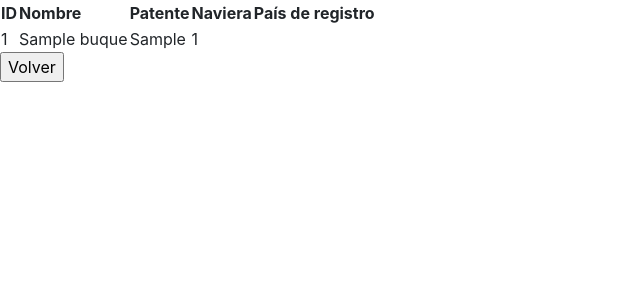
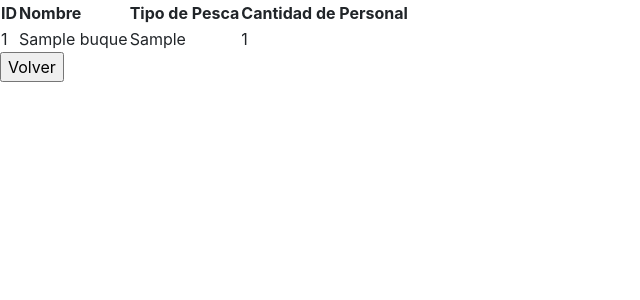
Before and after one commit to jtcaraball/IIC2413-Grupo118, a PHP site: page /queries/query6.php in a window 1280 px wide. Shown: the top 300 px of the page, without its empty margins (0-640 px from the left). Run offline with PHP 8.4, Linux system fonts and the light colour scheme; tables that the repository leaves empty or names only in its code hold one stand-in row (values such as "Sample post"); data that the repository does not hold is empty; some libraries are stand-ins or nearby versions.

Commit message:
fixed more formating issues on queries

```diff
--- a/Entrega2/php/queries/query2.php
+++ b/Entrega2/php/queries/query2.php
@@ -8,8 +8,7 @@
         $naviera_nombre = strtolower($_POST["naviera_nombre"]);
         $query = "SELECT Buque.*
                   FROM Buque, Naviera
-                  WHERE LOWER(Naviera.nav_nombre)
-                  LIKE '%$naviera_nombre%'
+                  WHERE LOWER(Naviera.nav_nombre) LIKE '%$naviera_nombre%'
                   AND Buque.nav_id = Naviera.nav_id;";
         # Retrieve data array.
         $result = $db -> prepare($query);
--- a/Entrega2/php/queries/query3.php
+++ b/Entrega2/php/queries/query3.php
@@ -25,11 +25,13 @@
 
     <table>
         <tr>
+            <th>Fecha de  Atraque</th>
             <th>ID</th>
             <th>Nombre</th>
             <th>Patente</th>
             <th>Naviera</th>
             <th>País de registro</th>
+            <th>Nombre del Puerto</th>
         </tr>
 
         <?php
@@ -40,6 +42,8 @@
                     <td>$item[2]</td>
                     <td>$item[3]</td>
                     <td>$item[4]</td>
+                    <td>$item[5]</td>
+                    <td>$item[6]</td>
                 </tr>";
             }
         ?>
--- a/Entrega2/php/queries/query6.php
+++ b/Entrega2/php/queries/query6.php
@@ -28,9 +28,8 @@
         <tr>
             <th>ID</th>
             <th>Nombre</th>
-            <th>Patente</th>
-            <th>Naviera</th>
-            <th>País de registro</th>
+            <th>Tipo de Pesca</th>
+            <th>Cantidad de Personal</th>
         </tr>
 
         <?php
@@ -40,7 +39,6 @@
                     <td>$item[1]</td>
                     <td>$item[2]</td>
                     <td>$item[3]</td>
-                    <td>$item[4]</td>
                 </tr>";
             }
         ?>
```
